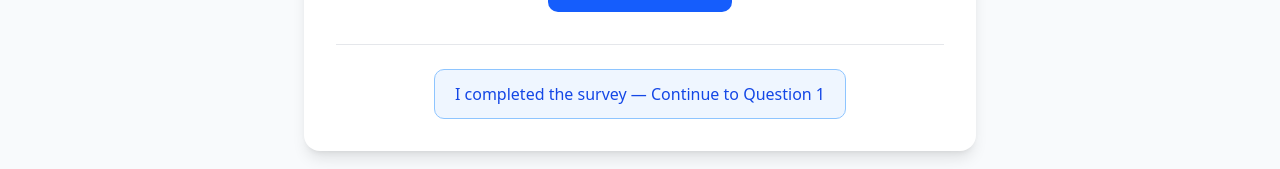
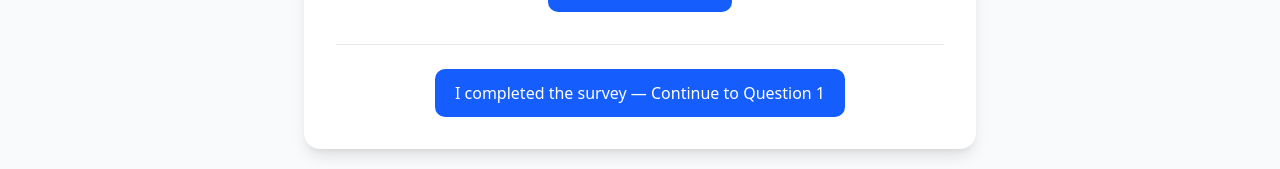
Before and after one commit to ARIS2333/CodeFlow, a React (Vite) app in the folder frontend/: page / in a window 1280 px wide. Both pictures are taken after typing "Sample", "name@example.com", "Sample" into the empty fields and a click on the button "Save and continue". Shown: the part 604-773 px from the top of the page. Built offline with nearby package versions, Linux system fonts and the light colour scheme; no server answers.

Commit message:
Unify survey action button colors

```diff
--- a/frontend/src/App.tsx
+++ b/frontend/src/App.tsx
@@ -60,7 +60,7 @@ function SurveyPage({ screen, onComplete, navigation }: { screen: SurveyId; onCo
       button: 'Complete study',
     },
   }[screen];
-  return <div className="min-h-screen bg-slate-50"><Header onTogglePanel={() => {}} onOpenSettings={() => {}} modelLabel="" isConfigured={false} showModelSettings={false} studyHeader={navigation} /><main className="p-6"><section className="mx-auto mt-10 max-w-2xl rounded-2xl bg-white p-8 text-center shadow-lg"><p className="text-sm font-semibold uppercase tracking-wider text-blue-600">{copy.eyebrow}</p><h1 className="mt-2 text-3xl font-bold text-gray-900">{copy.title}</h1><div className="mx-auto mt-4 max-w-lg space-y-3 leading-7 text-gray-600">{copy.body.map((paragraph) => <p key={paragraph}>{paragraph}</p>)}</div><a href={SURVEY_URLS[screen]} target="_blank" rel="noopener noreferrer" className="mt-7 inline-flex rounded-lg bg-blue-600 px-5 py-3 font-medium text-white hover:bg-blue-700">Open Google Form</a><div className="mt-8 border-t border-gray-200 pt-6"><button onClick={onComplete} className="rounded-lg border border-blue-300 bg-blue-50 px-5 py-3 font-medium text-blue-700 hover:bg-blue-100">I completed the survey — {copy.button}</button></div></section></main></div>;
+  return <div className="min-h-screen bg-slate-50"><Header onTogglePanel={() => {}} onOpenSettings={() => {}} modelLabel="" isConfigured={false} showModelSettings={false} studyHeader={navigation} /><main className="p-6"><section className="mx-auto mt-10 max-w-2xl rounded-2xl bg-white p-8 text-center shadow-lg"><p className="text-sm font-semibold uppercase tracking-wider text-blue-600">{copy.eyebrow}</p><h1 className="mt-2 text-3xl font-bold text-gray-900">{copy.title}</h1><div className="mx-auto mt-4 max-w-lg space-y-3 leading-7 text-gray-600">{copy.body.map((paragraph) => <p key={paragraph}>{paragraph}</p>)}</div><a href={SURVEY_URLS[screen]} target="_blank" rel="noopener noreferrer" className="mt-7 inline-flex rounded-lg bg-blue-600 px-5 py-3 font-medium text-white hover:bg-blue-700">Open Google Form</a><div className="mt-8 border-t border-gray-200 pt-6"><button onClick={onComplete} className="rounded-lg bg-blue-600 px-5 py-3 font-medium text-white hover:bg-blue-700">I completed the survey — {copy.button}</button></div></section></main></div>;
 }
 
 export default function App() {
```
